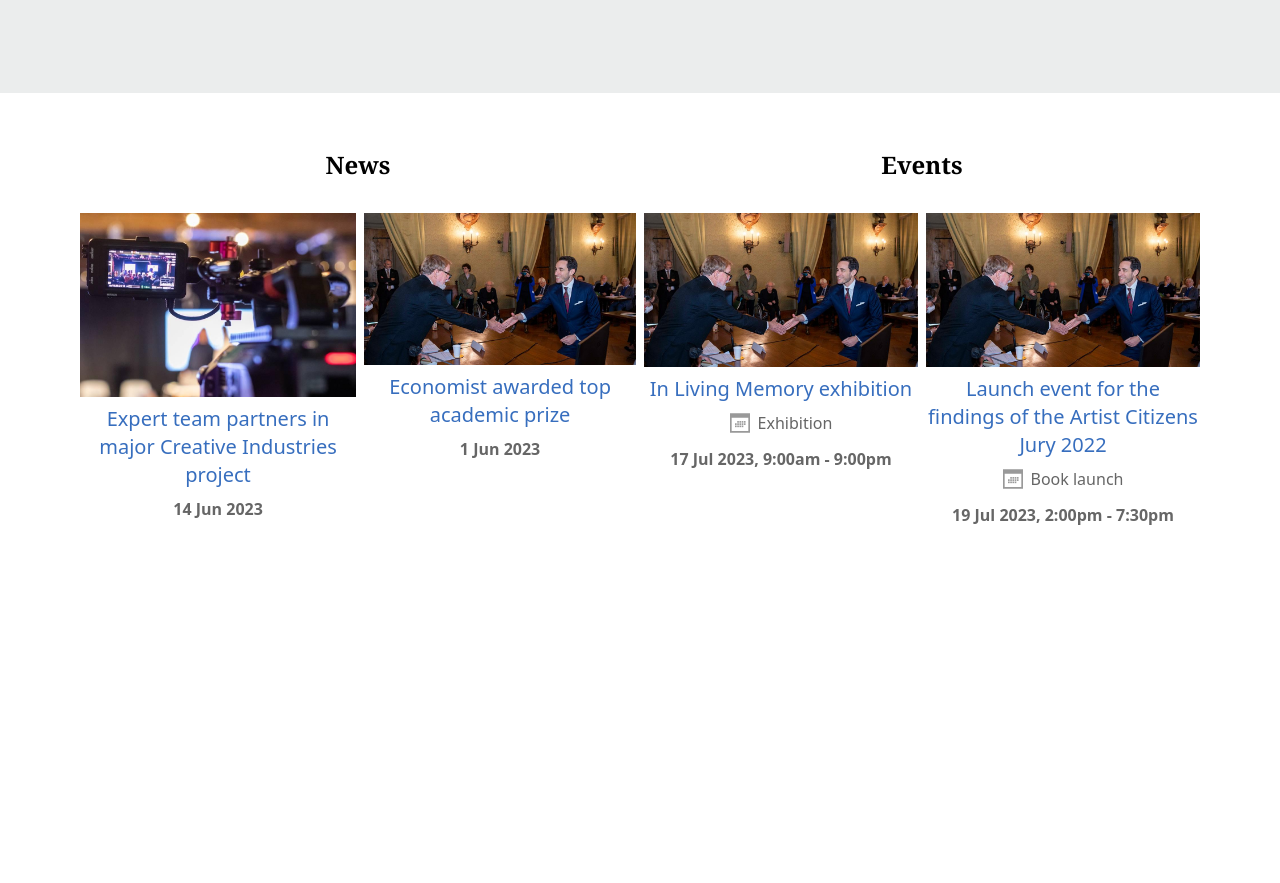
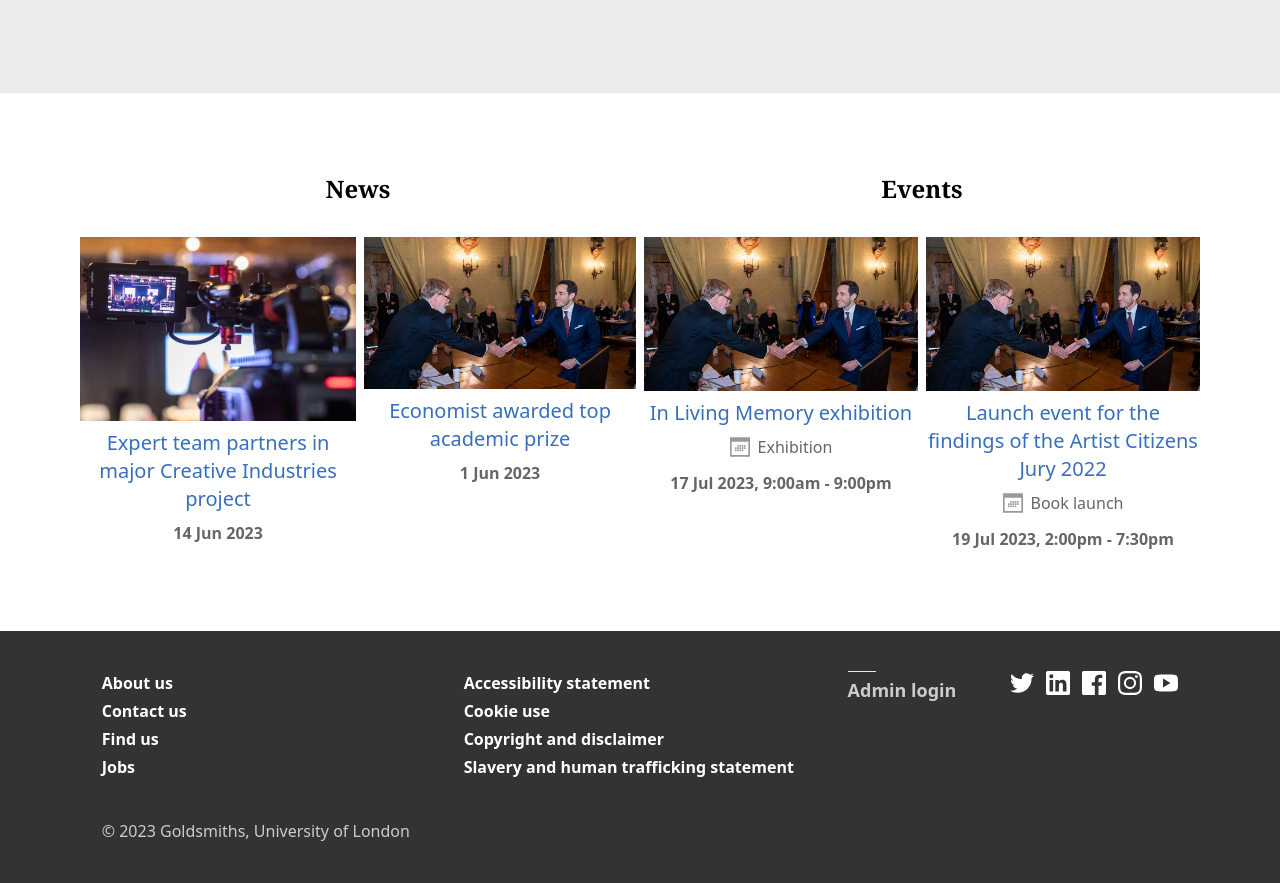
Before and after one commit to gasangw/Clone-challenge, a website built with Vite: page index.html in a window 1280 px wide. Shown: the part 3009-3892 px from the top of the page. Before the commit the page ends 3592 px from the top, so only its background shows below. Built offline with nearby package versions, Linux system fonts and the light colour scheme.

Commit message:
Complete the footer section

```diff
--- a/index.html
+++ b/index.html
@@ -234,7 +234,7 @@
         </section>
         <!-- section of news and events close to footer-->
         <section>
-            <div class="container grid grid-cols-1 md:grid-cols-2 gap-2 py-14">
+            <div class="container grid grid-cols-1 md:grid-cols-2 gap-2 py-20">
                 <div class="font-serif text-center">
                     <h2 class="text-2xl font-bold pb-8">News</h2>
                    <div class="flex flex-col md:flex-row gap-2">
@@ -280,6 +280,42 @@
             </div>
         </section>
     </main>
-    <footer></footer>
+    <footer class="bg-[#333333]">
+       <div class="container flex-col md:flex-row flex gap-8 flex-wrap py-10 justify-evenly">
+          <div>
+            <ul class="font-sans flex flex-col space-y-1 text-white text-base font-bold">
+                <li><a href="#">About us</a></li>
+                <li><a href="#">Contact us</a></li>
+                <li><a href="#">Find us</a></li>
+                <li><a href="#">Jobs</a></li>
+              </ul>
+              <p class="pt-10 text-[#cccccc]">© 2023 Goldsmiths, University of London</p>
+          </div>
+
+          <div>
+            <ul class="font-sans flex-col space-y-1 text-white text-base font-bold">
+                <li><a href="#">Accessibility statement</a></li>
+                <li><a href="#">Cookie use</a></li>
+                <li><a href="#">Copyright and disclaimer</a></li>
+              <li><a href="#">Slavery and human trafficking statement</a></li>
+            </ul>
+          </div>
+
+          <div>
+            <hr class="text-[#cccccc] w-7 pb-1"/>
+            <a class="text-[#cccccc] font-bold text-lg" href="#">Admin login</a>
+          </div>
+
+          <div>
+             <ul class="flex gap-3">
+                <li><img src="Images/twiter.svg" alt="twitter" class="w-6"/></li>
+                <li><img src="Images/linkedin.svg" alt="LinkedIn" class="w-6"/></li>
+                <li><img src="Images/facebokk.svg" alt="facebokk" class="w-6"/></li>
+                <li><img src="Images/insta.svg" alt="instagram" class="w-6"/></li>
+                <li><img src="Images/youtube.svg" alt="youtube" class="w-6"/></li>
+             </ul>
+          </div>
+       </div>
+    </footer>
 </body>
 </html>
```
Also changed, not shown: copy.html (added, +27 -0 lines), Images/facebokk.svg (added), Images/insta.svg (added), Images/linkedin.svg (added), Images/twiter.svg (added), Images/youtube.svg (added).
